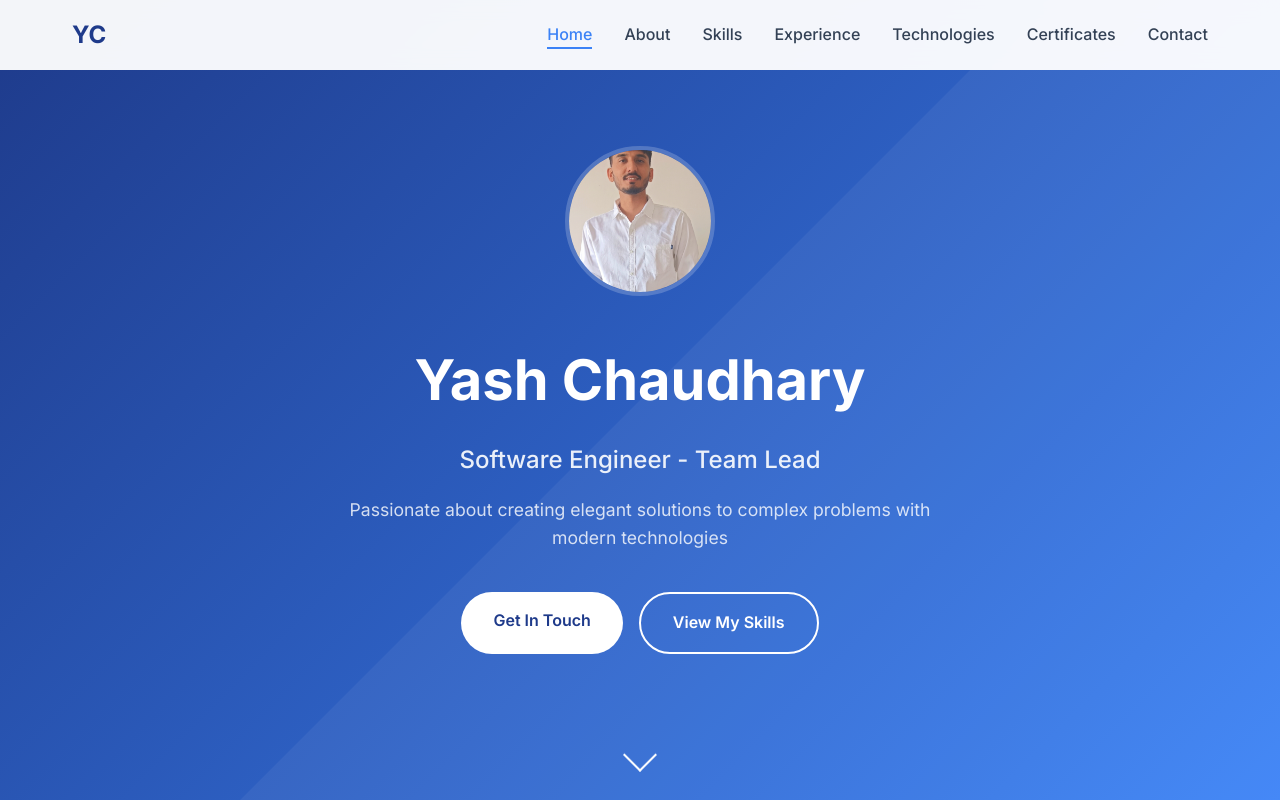
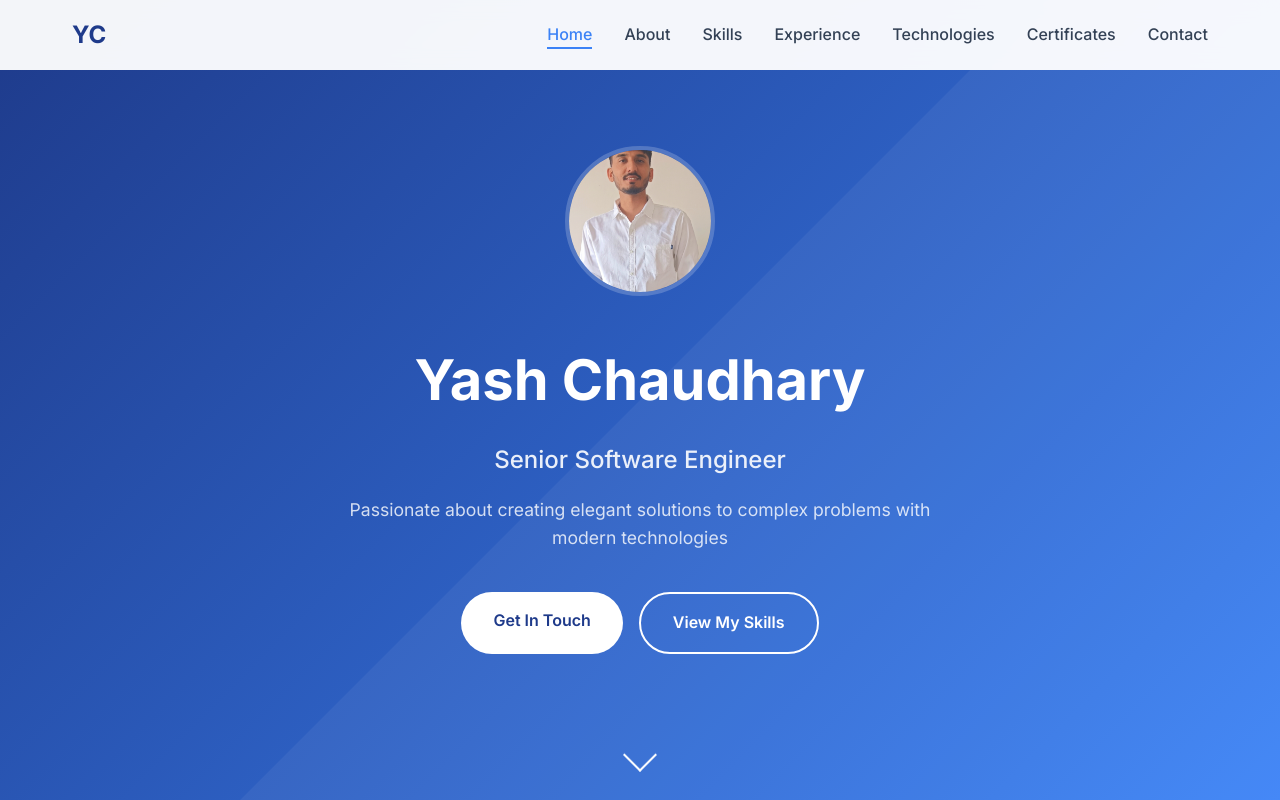
Before and after one commit to yash19021998/yash.github.io, a plain HTML site: page index.html in a window 1280 px wide. Shown: the top 800 px of the page. Drawn offline with Linux system fonts and the light colour scheme; some icons are missing.

Commit message:
content modification

```diff
--- a/index.html
+++ b/index.html
@@ -47,7 +47,7 @@
                     <img src="yash-chaudhary.png?auto=compress&cs=tinysrgb&w=400" alt="Yash Chaudhary" class="avatar-img">
                 </div>
                 <h1 class="hero-title">Yash Chaudhary</h1>
-                <p class="hero-subtitle">Software Engineer - Team Lead</p>
+                <p class="hero-subtitle">Senior Software Engineer</p>
                 <p class="hero-description">Passionate about creating elegant solutions to complex problems with modern technologies</p>
                 <div class="hero-buttons">
                     <a href="#contact" class="btn btn-primary">Get In Touch</a>
```
